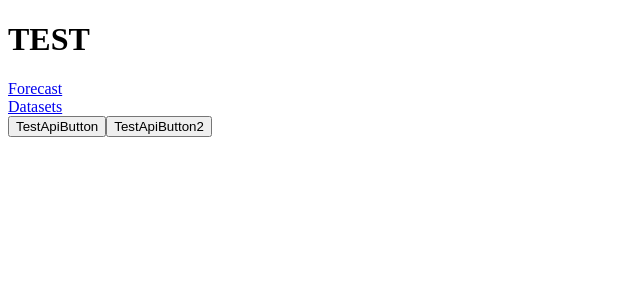
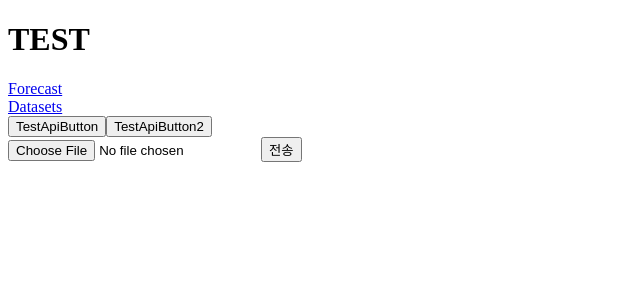
Before and after one commit to prkhch/next-value, a Next.js app in the folder next/: page / in a window 1280 px wide. Shown: the top 300 px of the page, without its empty margins (0-640 px from the left). Built offline with nearby package versions, Linux system fonts and the light colour scheme.

Commit message:
기능 : 파일 업로드 및 서버 플라스크 전송 에이피아이

```diff
--- /dev/null
+++ b/next/src/app/api/prophet/route.ts
@@ -0,0 +1,30 @@
+// https://sangsangjin.tistory.com/29
+export async function POST(request: Request) {
+  const formData = await request.formData();
+  const flaskRes = await fetch("http://127.0.0.1:5000/api/flask/prophet", {
+    method: "POST",
+    body: formData,
+  });
+
+  const res = await flaskRes.json();
+  return Response.json({ res });
+}
+
+// json { file : , options : }
+/*
+    growth: "linear",
+    dfCap: 6,
+    dfFloor: 1.5,
+    ftCap: 6,
+    ftFloor: 1.5,
+    cpScale: 0.05,
+    cpList: [],
+    cpThreshold: 0.01,
+    periods: 365,
+    holidays: "none",
+    holidayScale: 10,
+    yearlyScale: "auto",
+    weeklyScale: "auto",
+    seasonMode: "additive",
+    seasonScale: 10,
+*/
--- a/next/src/components/TestApiButton.tsx
+++ b/next/src/components/TestApiButton.tsx
@@ -1,4 +1,5 @@
 "use client";
+import { useState } from "react";
 
 async function testApi() {
   const response = await fetch("/api/test");
@@ -13,7 +14,53 @@ async function testApi2() {
   console.log(response);
 }
 
+// 파일 전송 API
+async function sendFileToProphetAPI(formData: FormData) {
+  const response = await fetch("/api/prophet", {
+    method: "POST",
+    body: formData,
+  });
+  const result = await response.json();
+  console.log(result); // Base64 이미지 리턴 확인
+}
+
 export default function TestApiButton() {
+  // https://ethanmick.com/how-to-upload-a-file-in-next-js-13-app-directory/
+  // 브라우저 파일 업로드
+  // Upload, (csv, xls, xlsx)
+  const [file, setFile] = useState<File>();
+  const onSubmit = async (e: React.FormEvent<HTMLFormElement>) => {
+    e.preventDefault();
+    if (!file) return;
+    const data = new FormData();
+    data.set("file", file);
+    data.set(
+      "options",
+      // 플라스크에서 문자열형태로 받는중
+      JSON.stringify({
+        growth: "linear",
+        cpScale: 0.05,
+        cpList: [],
+        holidayScale: 10,
+        yearlyScale: "auto",
+        weeklyScale: "auto",
+        seasonMode: "additive",
+        seasonScale: 10,
+        holidays: "Korea",
+        dfCap: null,
+        dfFloor: null,
+        ftCap: null,
+        ftFloor: null,
+        periods: 30,
+        cpThreshold: 0.8,
+      })
+    );
+
+    if (data) {
+      sendFileToProphetAPI(data);
+    }
+  };
+
   return (
     <div>
       <button
@@ -30,6 +77,14 @@ export default function TestApiButton() {
       >
         TestApiButton2
       </button>
+      <form onSubmit={onSubmit}>
+        <input
+          type="file"
+          name="file"
+          onChange={(e) => setFile(e.target.files?.[0])}
+        />
+        <button type="submit">전송</button>
+      </form>
     </div>
   );
 }
```
